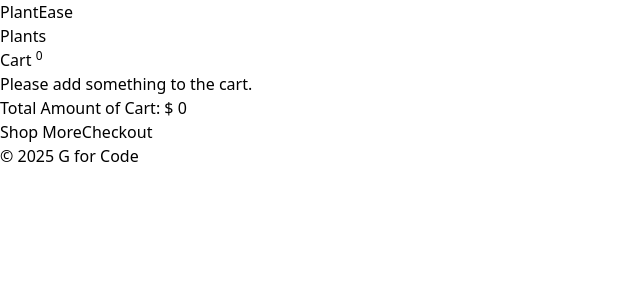
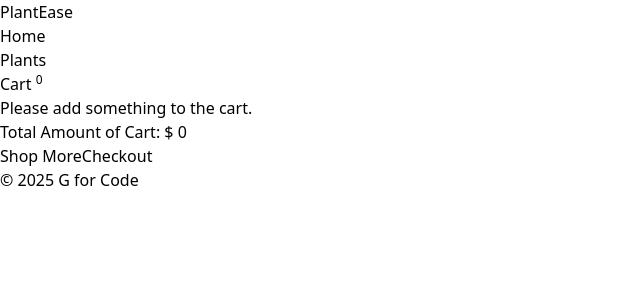
Before and after one commit to sm718036/Nursery_App, a React (Vite) app: page /cart in a window 1280 px wide. Shown: the top 300 px of the page, without its empty margins (0-640 px from the left). Built offline with nearby package versions, Linux system fonts and the light colour scheme.

Commit message:
fixed some minor bugs

```diff
--- a/src/Components/NavBar.jsx
+++ b/src/Components/NavBar.jsx
@@ -1,21 +1,39 @@
 import { useNavigate } from "react-router-dom";
 import { useSelector } from "react-redux";
+import { NavLink } from "react-router-dom";
 
 function NavBar() {
-  const navigate = useNavigate()
-  const {cart} = useSelector(state => state.cart)
+  const navigate = useNavigate();
+  const { cart } = useSelector((state) => state.cart);
   return (
     <header className="bg-green-600 px-1 lg:px-4 md:px-4 py-2 text-white flex justify-between items-center">
-      <div className="logo text-2xl basis-1/3 cursor-pointer" onClick={()=>navigate('/')}>
+      <div
+        className="logo text-2xl basis-1/3 cursor-pointer"
+      >
         PlantEase
       </div>
-      <div className="page_title text-2xl basis-1/3 text-center cursor-pointer" onClick={()=>navigate('/plants')}>
-        Plants
+      <div className="flex gap-2 md:gap-8">
+        <div
+          className="text-xl basis-1/3 text-center cursor-pointer"
+        >
+          <NavLink to='/' className='text-gray-200 hover:text-white hover:underline'>Home</NavLink>
+        </div>
+        <div
+          className="text-xl basis-1/3 text-center cursor-pointer"
+        >
+          <NavLink to='/plants' className='text-gray-200 hover:text-white hover:underline'>Plants</NavLink>
+        </div>
       </div>
-      <div onClick={()=>{
-          navigate("/Cart")
-        }} className="cart basis-1/3 cursor">
-        <p className="w-fit float-right cursor-pointer">Cart <sup className="px-2 rounded bg-white text-black">{cart.length}</sup></p>
+      <div
+        onClick={() => {
+          navigate("/Cart");
+        }}
+        className="cart basis-1/3 cursor"
+      >
+        <p className="w-fit float-right cursor-pointer">
+          Cart{" "}
+          <sup className="px-2 rounded bg-white text-black">{cart.length}</sup>
+        </p>
       </div>
     </header>
   );
--- a/src/index.css
+++ b/src/index.css
@@ -1,3 +1,8 @@
 @tailwind base;
 @tailwind components;
 @tailwind utilities;
+
+.active {
+  color: white;
+  text-decoration: underline;
+}
--- a/src/redux/cartSlice.jsx
+++ b/src/redux/cartSlice.jsx
@@ -47,6 +47,7 @@ export const cartSlice = createSlice({
       const randomNumber = Math.floor(Math.random() * 256000)
       alert(`Checkout Successful.Thank you for shopping with us. \nYour order id is #${randomNumber}.`)
       state.cart = []
+      window.location.replace("/")
     }
   },
 });
```
